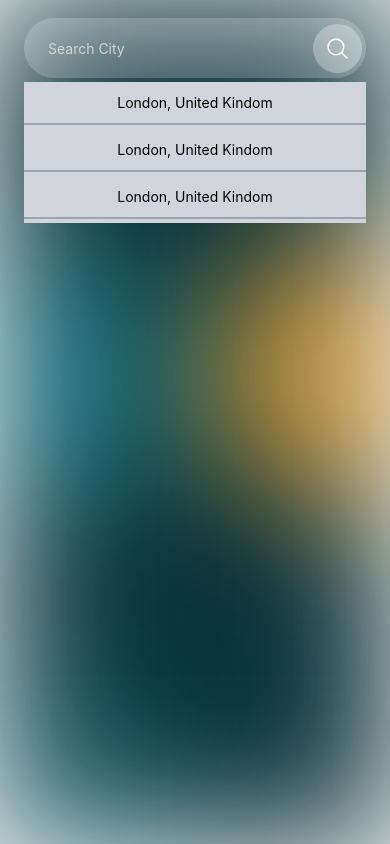
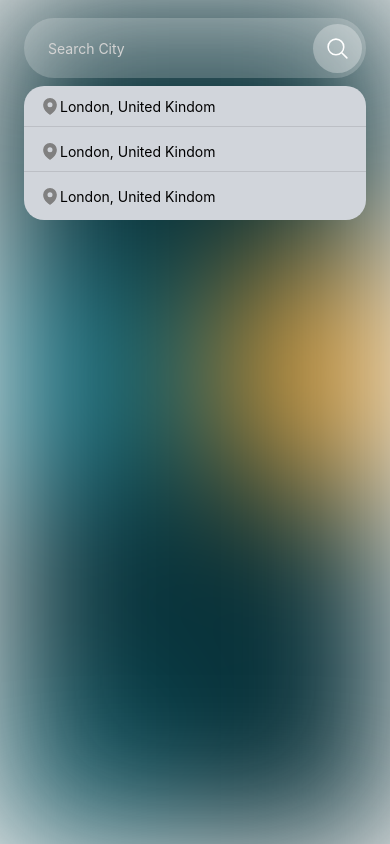
Before and after one commit to sehan22/Weather-Application-with-React-Native, a React Native app: screen /Home in a window 390 px wide. Both pictures are taken after a click on the element 337 px from the left and 46 px from the top of the page. Built offline with nearby package versions, Linux system fonts and the light colour scheme.

Commit message:
Search bar options UI created.

```diff
--- a/screens/HomeScreen.tsx
+++ b/screens/HomeScreen.tsx
@@ -10,6 +10,7 @@ import {
 } from 'react-native';
 
 import {MagnifyingGlassIcon} from 'react-native-heroicons/outline';
+import {MapPinIcon} from 'react-native-heroicons/solid';
 
 export default function HomeScreen() {
   const [showSearch, toggleSearch] = useState(false);
@@ -41,7 +42,7 @@ export default function HomeScreen() {
               alignItems: 'center',
               borderRadius: 100,
               backgroundColor: showSearch
-                ? 'rgba(255, 255, 255,0.2)'
+                ? 'rgba(255, 255, 255, 0.2)'
                 : 'transparent',
             }}>
             {showSearch ? (
@@ -71,27 +72,30 @@ export default function HomeScreen() {
           {locations.length > 0 && showSearch ? (
             <View
               style={{
-                position: 'absolute',
+                position: 'relative',
                 width: '100%',
                 backgroundColor: '#D1D5DB',
-                marginTop: '64px',
+                marginTop: 8,
+                borderRadius: 20,
+                overflow: 'hidden',
               }}>
               {locations.map((loc, index) => {
+                let showBorder = index + 1 != locations.length;
                 return (
                   <TouchableOpacity
                     key={index}
                     style={{
                       display: 'flex',
                       flexDirection: 'row',
-                      justifyContent: 'center',
                       alignItems: 'center',
                       borderTopWidth: 0,
-                      padding: '12px',
-                      paddingHorizontal: '16px',
-                      marginBottom: `4px`,
-                      borderBottomWidth: 2,
-                      borderBottomColor: '#9CA3AF',
+                      padding: 10,
+                      paddingHorizontal: 16,
+                      marginBottom: 4,
+                      borderBottomWidth: showBorder ? 1 : 0,
+                      borderBottomColor: 'rgba(0, 0, 0,0.1)',
                     }}>
+                    <MapPinIcon size={20} color={'gray'} />
                     <Text>London, United Kindom</Text>
                   </TouchableOpacity>
                 );
```
